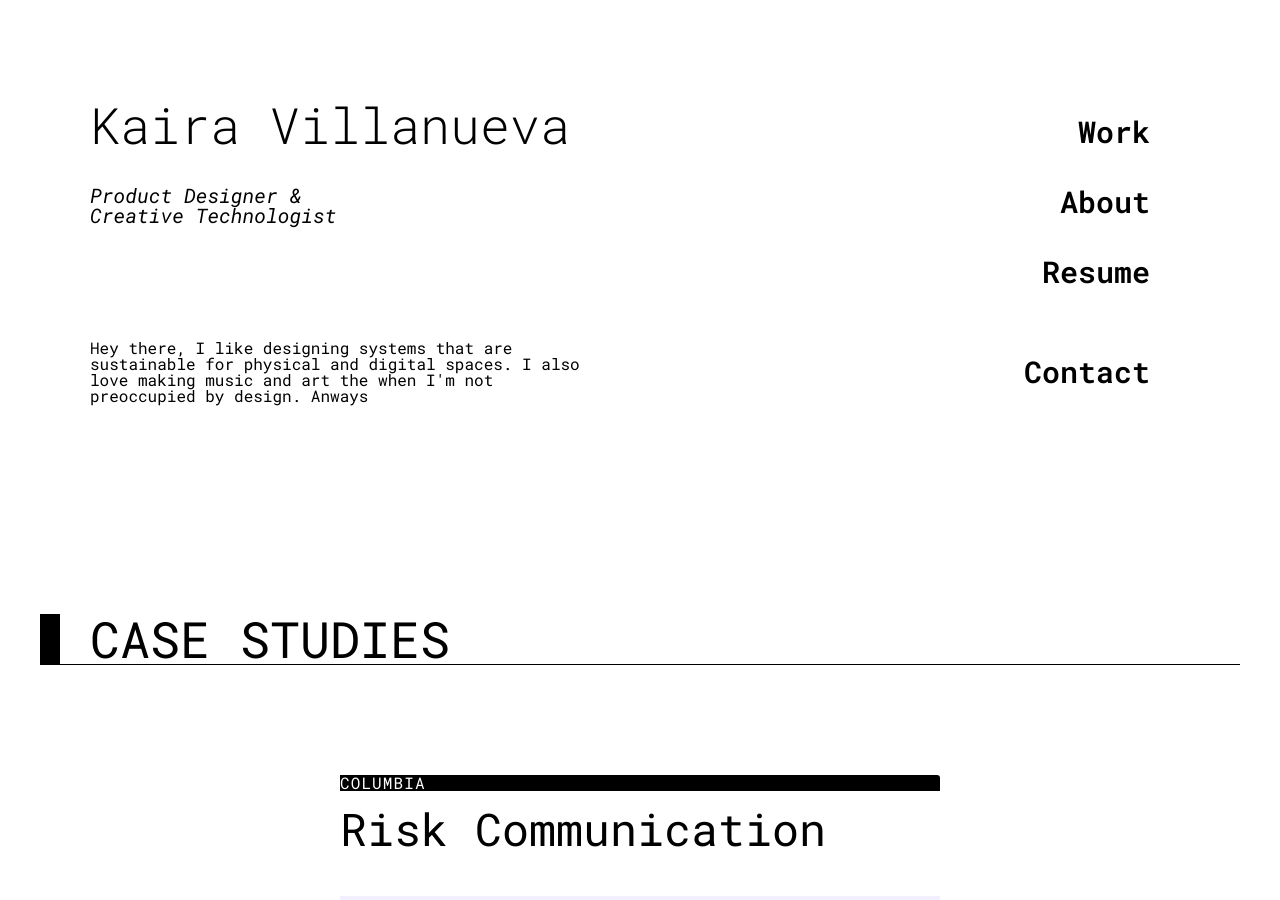
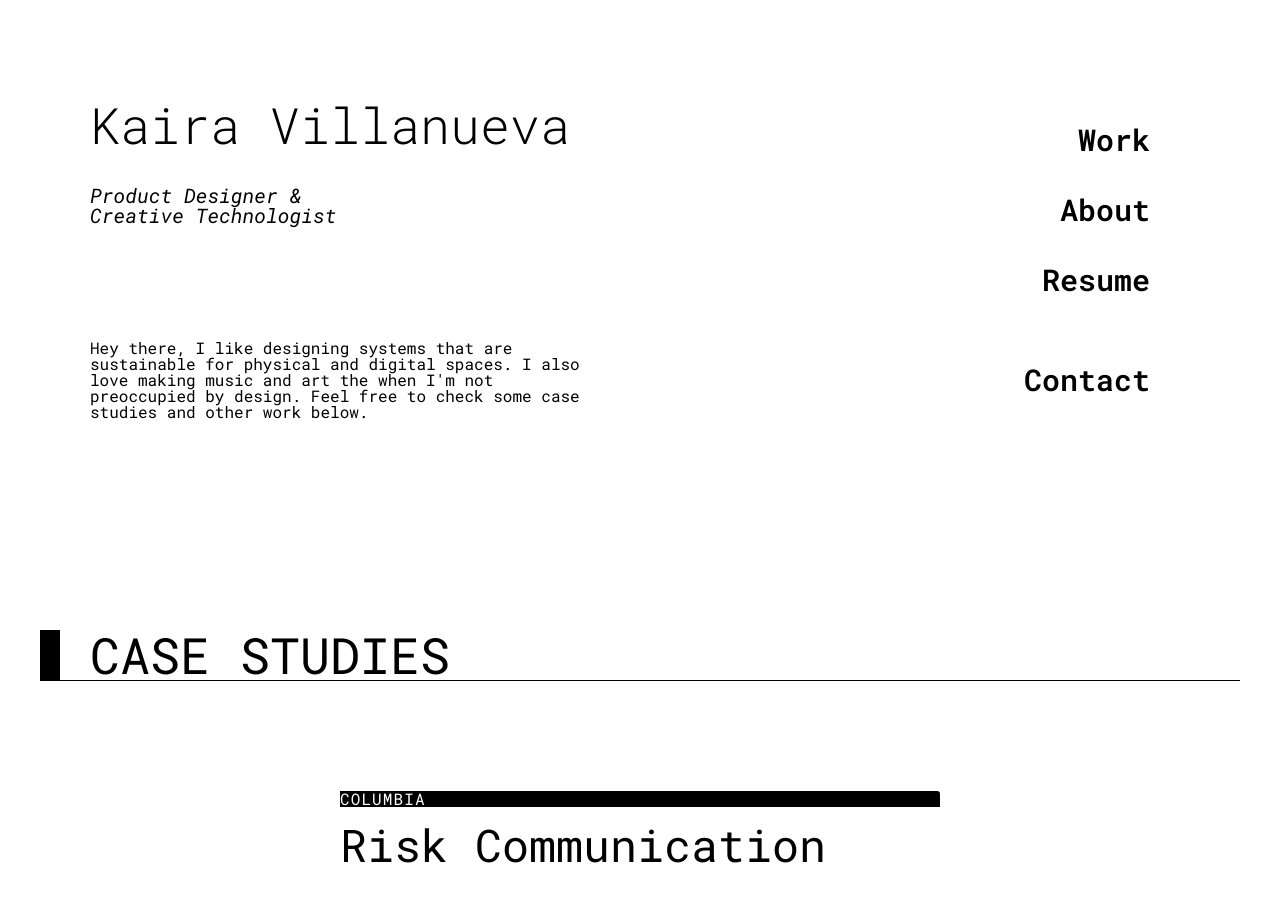
Before and after one commit to kairaygun/kairaygun.github.io, a Jekyll site: the page built from index.md, in a window 1280 px wide and 900 px high. Built offline with Jekyll 4.4.1, drawn with Linux system fonts in a browser that asks for light colours; nearby versions of some CDN libraries.

Commit message:
Update header_main.html

```diff
--- a/_includes/header_main.html
+++ b/_includes/header_main.html
@@ -3,5 +3,6 @@
     <h3>Product Designer & <br>Creative Technologist</h3>
     <p>Hey there, I like designing systems that are sustainable
        for physical and digital spaces. I also love making music
-       and art the when I'm not preoccupied by design. Anways</p>
+       and art the when I'm not preoccupied by design. Feel free
+       to check some case studies and other work below.</p>
 </header>
```
